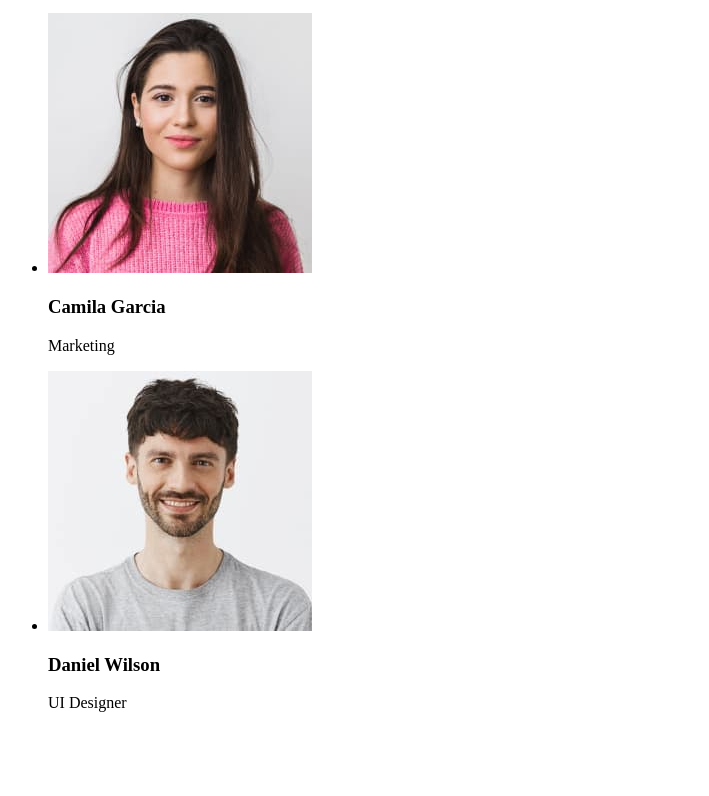
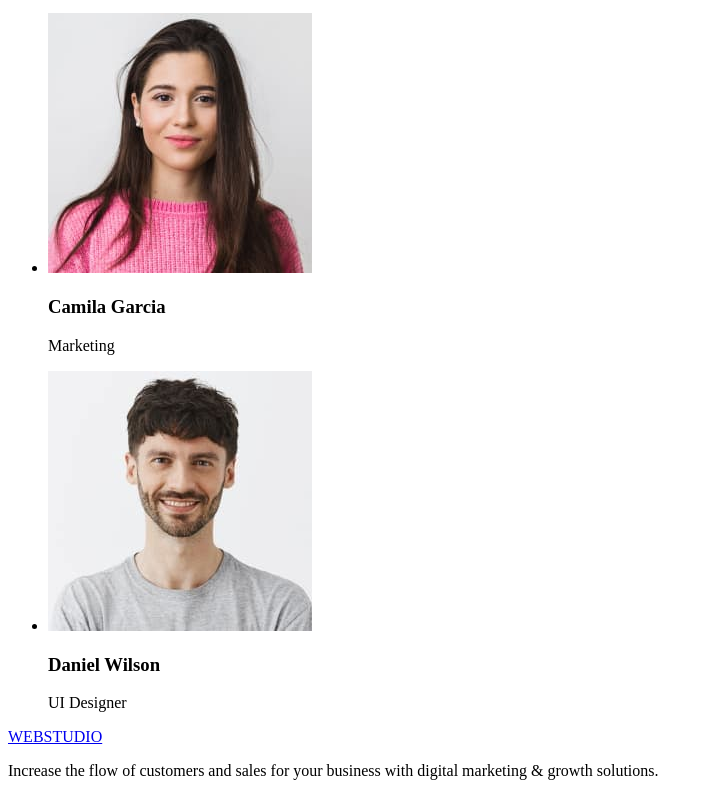
Before and after one commit to Pervushyn/goit-markup-hw-01, a plain HTML site: page index.html in a window 1280 px wide. Shown: the part 1362-2158 px from the top of the page, without its empty margins (0-709 px from the left). Before the commit the page ends 2090 px from the top, so only its background shows below. Drawn offline with Linux system fonts and the light colour scheme.

Commit message:
Add footer

```diff
--- a/index.html
+++ b/index.html
@@ -8,7 +8,7 @@
 
   <body>
     <header>
-      <a href="./index.html">WebStudio</a>
+      <a href="./index.html">WEBSTUDIO</a>
       <nav>
         <ul>
           <li><a href="" target="_blank">Studio</a></li>
@@ -93,18 +93,34 @@
             <p>Frontend Developer</p>
           </li>
           <li>
-            <img src="./images/Camila Garsia.img.jpg" alt="Photo Camila Garsia" width="264" height="260"/>
+            <img
+              src="./images/Camila Garsia.img.jpg"
+              alt="Photo Camila Garsia"
+              width="264"
+              height="260"
+            />
             <h3>Camila Garcia</h3>
             <p>Marketing</p>
           </li>
           <li>
-            <img src="./images/Daniel Wilson.img.jpg" alt="Photo Daniel Wilson" width="264" height="260"/>
+            <img
+              src="./images/Daniel Wilson.img.jpg"
+              alt="Photo Daniel Wilson"
+              width="264"
+              height="260"
+            />
           </li>
           <h3>Daniel Wilson</h3>
           <p>UI Designer</p>
         </ul>
       </section>
     </main>
-    <footer></footer>
+    <footer>
+      <a href="./index.html">WEBSTUDIO</a>
+      <p>
+        Increase the flow of customers and sales for your business with digital
+        marketing & growth solutions.
+      </p>
+    </footer>
   </body>
 </html>
```
